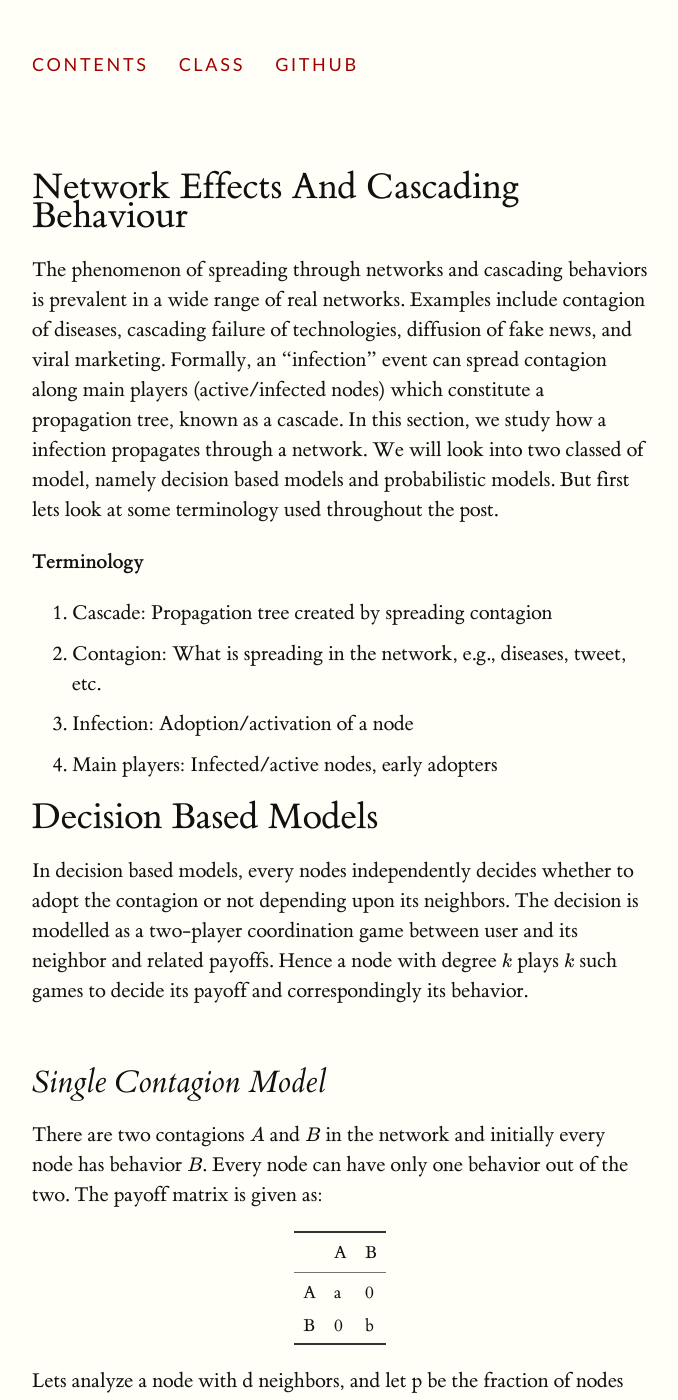
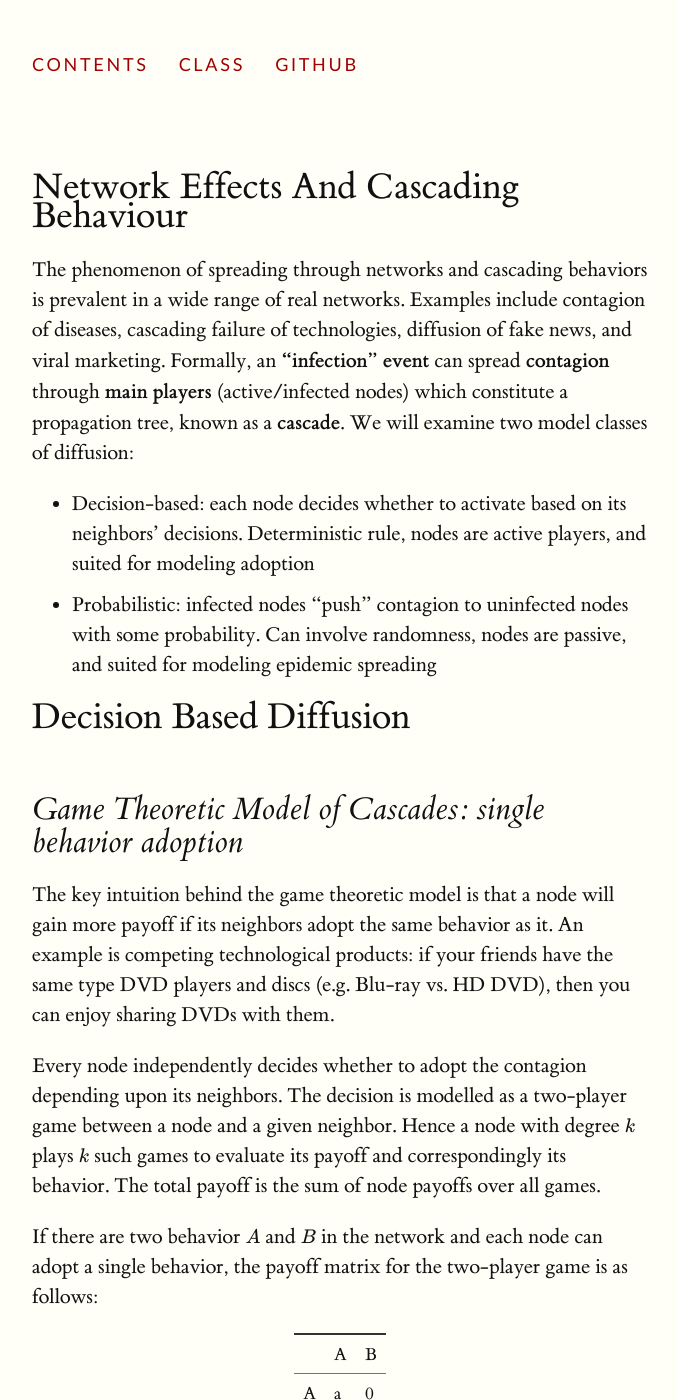
Before and after one commit to snap-stanford/cs224w-notes, a Jekyll site: the page built from network-methods/network-effects-and-cascading-behavior.md, in a window 1280 px wide and 1400 px high. Shown: the whole window, without its empty margins (128-806 px from the left). Built offline with Jekyll 4.4.1, drawn with Linux system fonts in a browser that asks for light colours; formulas are drawn with MathJax 3; some of the changed text lies outside the part shown.

Commit message:
Complete network effects (#18)
* init

* Uploaded network effects notes (sorry, they were missing in previous commit...)

* Uploaded network effects notes (sorry, they were missing in previous commit...)

* Uploaded network effects notes (sorry, they were missing in previous commit...)

* Uploaded network effects notes (sorry, they were missing in previous commit...)

* Uploaded network effects notes (sorry, they were missing in previous commit...)

```diff
--- a/network-methods/network-effects-and-cascading-behavior.md
+++ b/network-methods/network-effects-and-cascading-behavior.md
@@ -4,40 +4,56 @@ title: Network Effects And Cascading Behaviour
 header-includes:
    - \usepackage{amsmath}
 ---
-The phenomenon of spreading through networks and cascading behaviors is prevalent in a wide range of real networks.  Examples include contagion of diseases, cascading failure of technologies, diffusion of fake news, and viral marketing.  Formally, an “infection” event can spread contagion along main players (active/infected nodes) which constitute a propagation tree, known as a cascade.
-In this section, we study how a infection propagates through a network. We will look into two classed of model, namely decision based models and probabilistic models. But first lets look at some terminology used throughout the post.
 
-**Terminology**
-1. Cascade: Propagation tree created by spreading contagion
-2. Contagion: What is spreading in the network, e.g., diseases, tweet, etc.
-3. Infection: Adoption/activation of a node
-4. Main players: Infected/active nodes, early adopters
+The phenomenon of spreading through networks and cascading behaviors is prevalent in a wide range of real networks.  Examples include contagion of diseases, cascading failure of technologies, diffusion of fake news, and viral marketing.  Formally, an **“infection” event** can spread **contagion** through **main players** (active/infected nodes) which constitute a propagation tree, known as a **cascade**. We will examine two model classes of diffusion:
+- Decision-based: each node decides whether to activate based on its neighbors' decisions. Deterministic rule, nodes are active players, and suited for modeling adoption
+- Probabilistic: infected nodes "push" contagion to uninfected nodes with some probability. Can involve randomness, nodes are passive, and suited for modeling epidemic spreading
 
-# Decision Based Models
-In decision based models, every nodes independently decides whether to adopt the contagion or not depending upon its neighbors. The decision is modelled as a two-player coordination game between user and its neighbor and related payoffs. Hence a node with degree $$k$$ plays $$k$$ such games to decide its payoff and correspondingly its behavior.
+# Decision Based Diffusion
+## Game Theoretic Model of Cascades: single behavior adoption
+The key intuition behind the game theoretic model is that a node will gain more payoff if its neighbors adopt the same behavior as it. An example is competing technological products: if your friends have the same type DVD players and discs (e.g. Blu-ray vs. HD DVD), then you can enjoy sharing DVDs with them.
 
-## Single Contagion Model
-There are two contagions $$A$$ and $$B$$ in the network and initially every node has behavior $$B$$. Every node can have only one behavior out of the two. The payoff matrix is given as:
+Every node independently decides whether to adopt the contagion depending upon its neighbors. The decision is modelled as a two-player game between a node and a given neighbor. Hence a node with degree $$k$$ plays $$k$$ such games to evaluate its payoff and correspondingly its behavior. The total payoff is the sum of node payoffs over all games.
+
+If there are two behavior $$A$$ and $$B$$ in the network and each node can adopt a single behavior, the payoff matrix for the two-player game is as follows:
 
 |   | A | B |
 |---|---|---|
 | A | a | 0 |
 | B | 0 | b |
 
-Lets analyze a node with d neighbors, and let p be the fraction of nodes who have adopted $$A$$. Hence the payoff for $$A$$ is $$apd$$ and payoff for $$B$$ is $$b(1-p)d$$. Hence the node adopts behavior $$A$$ if
-$$apd > b(1-p)d \implies p > \frac{b}{a+b} = q$$(threshold)
+where rows correspond to node $$v$$'s behavior, columns correspond to node $$w$$'s behavior, and entries represent each node's payoff.
+
+Let's analyze a node with $$d$$ neighbors, and let $$p$$ be the fraction of nodes which have adopted $$A$$. The payoff for choosing $$A$$ is $$apd$$ and the payoff for choosing $$B$$ is $$b(1-p)d$$. Hence the node adopts behavior $$A$$ if the following is met:
+$$apd > b(1-p)d \implies p > \frac{b}{a+b}$$
+
+We define $$q = \frac{b}{a+b}$$ to be the **threshold** fraction of a node's neighbors required for the node to choose $$A$$ i.e. requires $$p > q$$.
+
+### Example:
+Scenario:
+- Graph where all nodes start with $$B$$
+- Small set $$S$$ of early adopters of $$A$$. Hardwire this set such that these nodes will persistently use $$A$$ regardless of payoff
+-Set $$a=b-\epsilon$$ and $$q = 0.5$$ for a small constant $$\epsilon>0$$. Interpretation: I adopt $$A$$ if more than 50% of my neighbors adopt $$A$$.
+![Example of decision-based diffusion](../assets/gif/decision_based_network_spreading_example.gif)
 
 ### Case Study: [Modelling Protest Recruitment on social networks](https://arxiv.org/abs/1111.5595)
+Undirected network of Twitter users. 70 identified hashtags associated with 2011 Spain anti-austerity protests.
+For each user (node):
+- User activation time = moment when user starts tweeting protest messages
+- $$k_{in}$$ = total number of neighbors at user activation time
+- $$k_{a}$$ = number of activate neighbors at user activation time
+- Activation threshold $$\frac{k_{a}}{k_{in}}$$ = fraction of neighbors that are active at user activation time
+
 Key Insights:
-- Uniform activation threhold for users, with two peaks
-- Most cascades are short
-- Successful cascades are started by central users
+- The distribution of activation threshold had two local peaks: i) at $$\frac{k_{a}}{k_{in}} \approx 0$$, indicating many self-active users who join with without social pressure ii) at $$\frac{k_{a}}{k_{in}} \approx 0.5$$ indicating many users join once half their neighbors have. Remainder of distribution mostly uniform.
+![Activation threshold distribution](../assets/img/activation_threshold_distribution.jpg)
+- A "burst" of neighbors joining the movement has greater impact on users with high threshold and lesser impact on users with low threshold
+- Most cascades were small
+- Larger cascades were started by users with higher $$k$$-core number i.e. more central. The $$k$$-core is defined as the largest connected subgraph where every node has at least degree $$k$$ and can be evaluated by iteratively removing nodes with degree less than $$k$$.
+![k-core decomposition](../assets/img/k-core.jpg)
 
-#### Note:
-**k-core decomposition**: biggest connected subgraph where every node has at least degree k (iteratively remove nodes with degree less than k)
-
-### Multiple Contagion Model
-There are two contagions $$A$$ and $$B$$ in the network and initially every node has behavior $$B$$. In this case a node can have both behavior $$A$$ and $$B$$ at a total cost of $$c$$ (over all interactions). The payoff matrix is given as:
+## Extending Game Theoretic Model: multi-behavior adoption
+A node can adopt both behaviors and become $$AB$$ by paying a cost $$c$$.  The resulting payoff matrix (without cost $$c$$ applied) is as follows:
 
 |   | A | B | AB |
 |---|---|---|----|
@@ -45,7 +61,9 @@ There are two contagions $$A$$ and $$B$$ in the network and initially every node
 | B | 0 | b | b  |
 | AB| a | b | max(a,b)|
 
-### Example: Infinite Line graph
+### Example: Infinite path graph
+Let us examine an infinite path graph where everyone begins with behavior/product $$B$$ except for three nodes of the following cases.  Let us also set $$b=1$$.
+
 **Case 1**:**A-w-B**
 ![decision_case_1](../assets/img/decision_model_1.png?style=centerme)
 
@@ -53,9 +71,24 @@ Payoffs for $$w$$: $$A: a$$, $$B: 1$$, $$AB: a+1-c$$
 
 ![decision_case_2](../assets/img/decision_model_2.png?style=centerme)
 
-**Case 1**: **AB-w-B**
+**Case 2**: **AB-w-B**
 ![decision_case_3](../assets/img/decision_model_3.png?style=centerme)
 
 Payoffs for $$w$$: $$A: a$$, $$B: 1$$, $$AB: max(a, 1) + 1 -c$$
 
-![decision_case_4](../assets/img/decision_model_4.png?style=centerme)
+![decision_case_4](../assets/img/adoption_graph_general.jpg)
+
+The graphs show how different regions of $$(a,c)$$ values impact the decision-based diffusion:
+- B->A (Direct Conquest): If $$a$$ and $$c$$ are both high, then the cost of being compatible to both products is not worth it and conversion to $$A$$ is direct
+- B->AB->A (Infiltration): If $$a$$ is high and $$c$$ is lower, users first transition to $$AB$$ before fully committing to $$A$$
+
+# Probabilistic Diffusion
+## Epidemic Model based on Random Trees
+## Basic Reproductive Number $$R_0$$
+## S+E+I+R Models
+### SIR
+### SIS
+### SEIZ
+### Example: rumor spreading
+## Independent Cascade Model
+## Exposure Curves
```
Also changed, not shown: assets/gif/decision_based_network_spreading_example.gif (added), assets/img/activation_threshold_distribution.jpg (added), assets/img/adoption_graph_general.jpg (added), assets/img/k-core.jpg (added).
